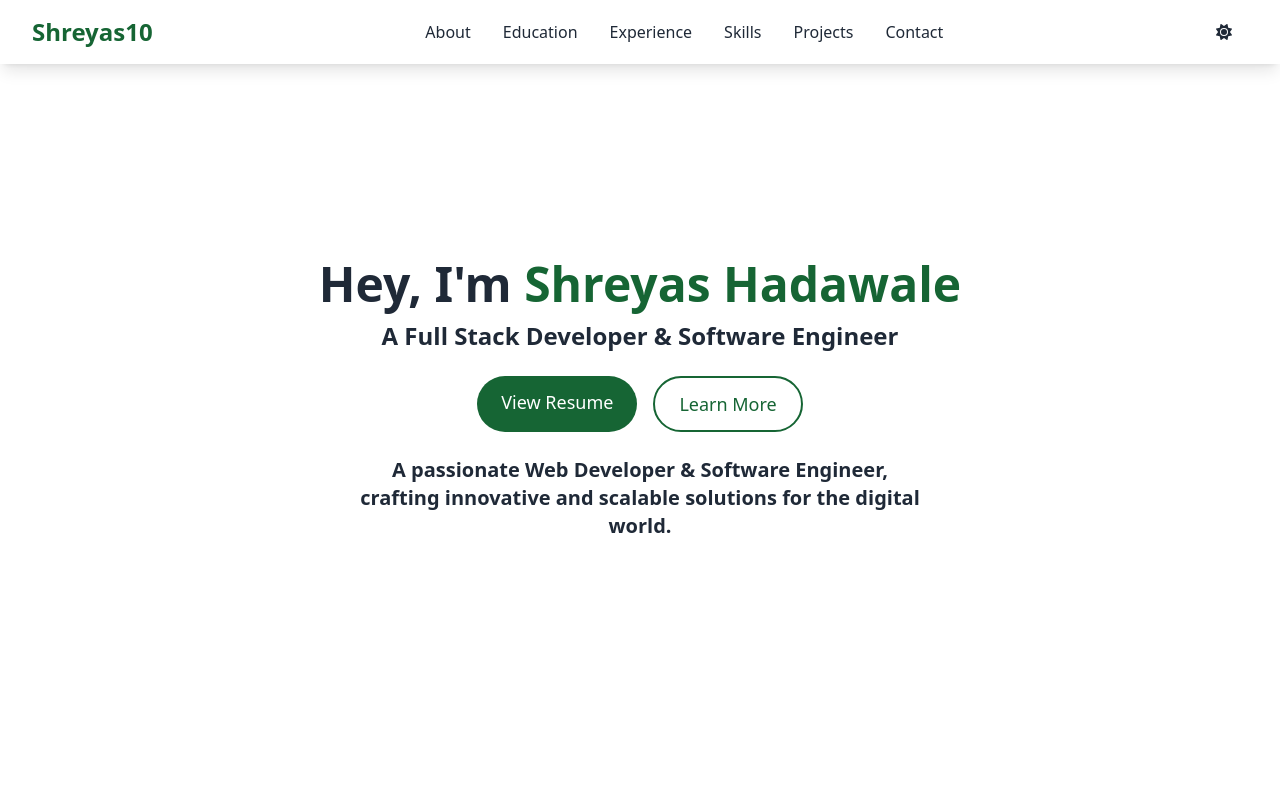
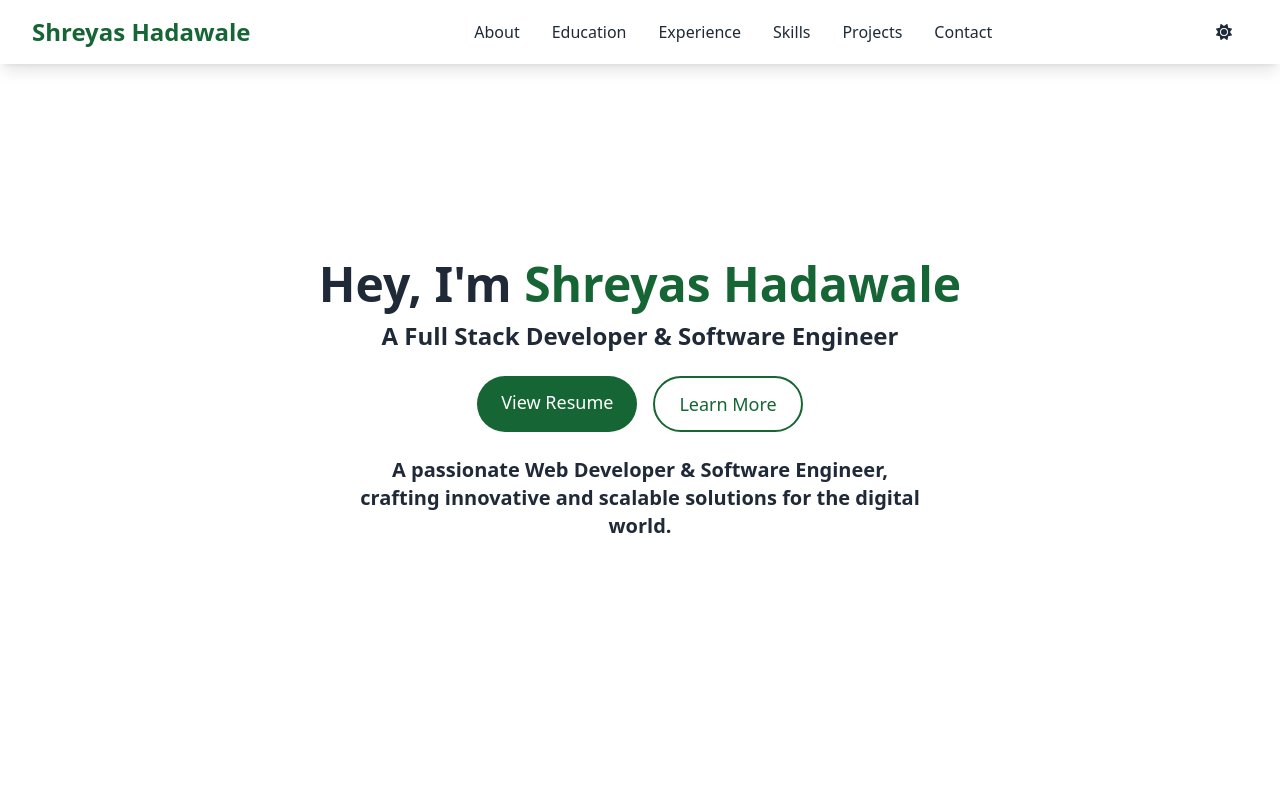
Before and after one commit to Shreyas2545/Portfolio, a website: page index.html in a window 1280 px wide. Shown: the top 800 px of the page. Drawn offline with nearby package versions, Linux system fonts and the light colour scheme.

Commit message:
updates in header

```diff
--- a/index.html
+++ b/index.html
@@ -29,7 +29,7 @@
   <nav class="shadow-lg fixed w-full z-10 bg-white dark:bg-gray-800">
     <div class="max-w-7xl mx-auto px-4 sm:px-6 lg:px-8">
       <div class="flex justify-between h-16 items-center">
-        <a href="#" class="text-2xl font-bold text-green-800 dark:text-green-400">Shreyas10</a>
+        <a href="#" class="text-2xl font-bold text-green-800 dark:text-green-400">Shreyas Hadawale </a>
         <div class="hidden md:flex space-x-8">
           <a href="#about" class="text-gray-800 dark:text-gray-300 hover:text-green-800 dark:hover:text-green-400 transition">About</a>
           <a href="#education" class="text-gray-800 dark:text-gray-300 hover:text-green-800 dark:hover:text-green-400 transition">Education</a>
```
